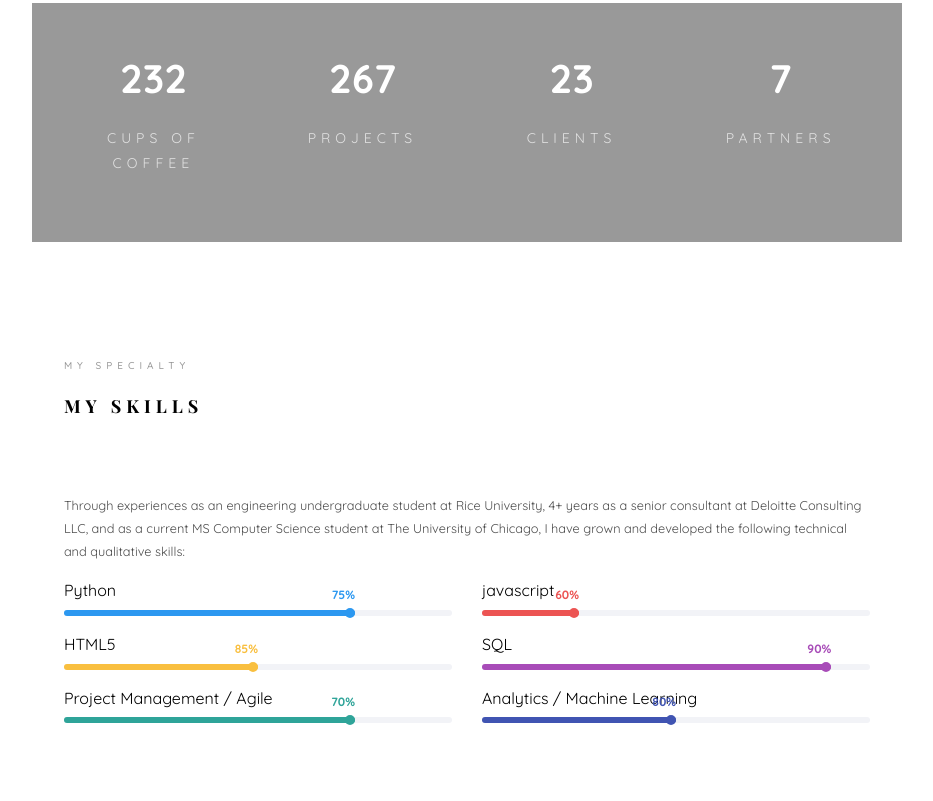
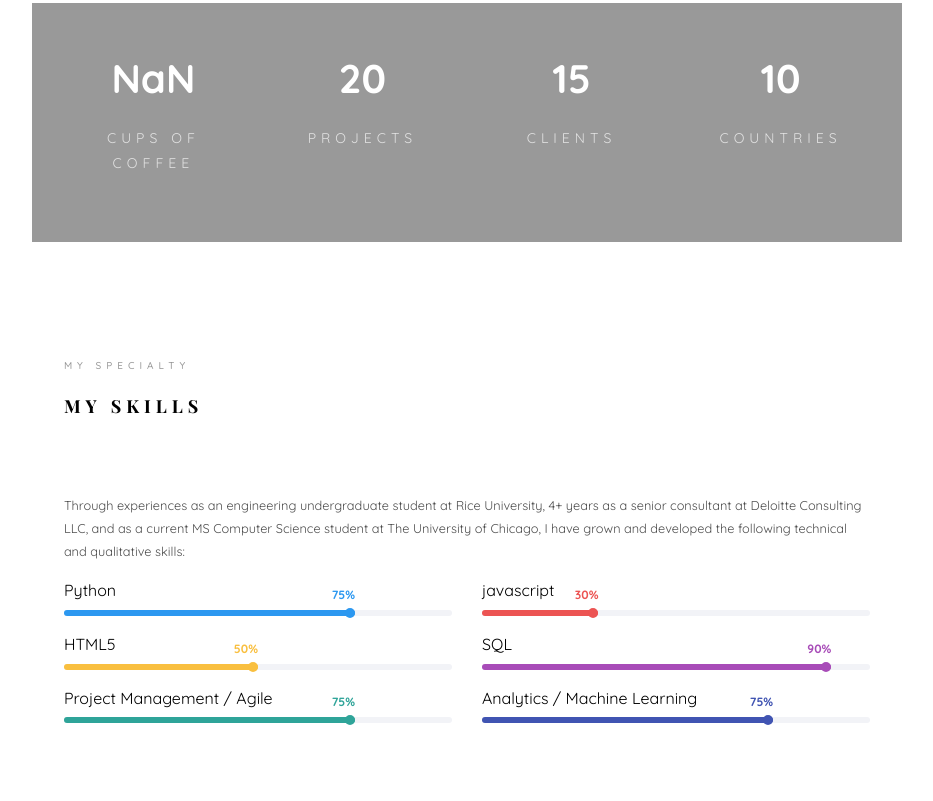
Before and after one commit to ashkanray/projectashkan.com, a plain HTML site: page index.html in a window 1280 px wide. Shown: the part 2019-2820 px from the top of the page, without its empty margins (323-1256 px from the left). Drawn offline with nearby package versions, Linux system fonts and the light colour scheme; files whose address does not match are found by name; a web font is replaced by a local one.

Commit message:
Index Changes

```diff
--- a/index.html
+++ b/index.html
@@ -125,8 +125,8 @@ Copyright <script>document.write(new Date().getFullYear());</script> All rights
 										<p><i>Brought to you by Project Biz</i></p>
 											<p> For additional information, please find me on:
 											<ul>
-												<li><a href="https://www.instagram.com/ashkanray/?hl=en">Instagram<i class="icon-instagram"></i></a></li>
-												<li><a href="https://www.linkedin.com/in/ashkanrohani/">Linkedin<i class="icon-linkedin2"></i></a></li>
+												<li><a href="https://www.instagram.com/ashkanray/?hl=en">Instagram  <i class="icon-instagram"></i></a></li>
+												<li><a href="https://www.linkedin.com/in/ashkanrohani/">Linkedin  <i class="icon-linkedin2"></i></a></li>
 											</ul>
 											</p>
 									</div>
@@ -142,19 +142,19 @@ Copyright <script>document.write(new Date().getFullYear());</script> All rights
 								<div class="col-md-3 animate-box" data-animate-effect="fadeInRight">
 									<div class="services color-2">
 										<span class="icon2"><i class="icon-globe-outline"></i></span>
-										<h3>Project Management<br></h3>
+										<h3>Project Management<br> </h3>
 									</div>
 								</div>
 								<div class="col-md-3 animate-box" data-animate-effect="fadeInTop">
 									<div class="services color-3">
 										<span class="icon2"><i class="icon-data"></i></span>
-										<h3>Software Engineering<br></h3>
+										<h3>Software Engineering<br> </h3>
 									</div>
 								</div>
 								<div class="col-md-3 animate-box" data-animate-effect="fadeInBottom">
 									<div class="services color-4">
 										<span class="icon2"><i class="icon-phone3"></i></span>
-										<h3>Machine Learning & Analytics<br></h3>
+										<h3>Machine Learning & Analytics<br> </h3>
 									</div>
 								</div>
 							</div>
@@ -177,20 +177,20 @@ Copyright <script>document.write(new Date().getFullYear());</script> All rights
 					</div>
 					<div class="row">
 						<div class="col-md-3 text-center animate-box">
-							<span class="colorlib-counter js-counter" data-from="0" data-to="309" data-speed="5000" data-refresh-interval="50"></span>
+							<span class="colorlib-counter js-counter" data-from="0" data-to="∞" data-speed="500" data-refresh-interval="50"></span>
 							<span class="colorlib-counter-label">Cups of coffee</span>
 						</div>
 						<div class="col-md-3 text-center animate-box">
-							<span class="colorlib-counter js-counter" data-from="0" data-to="356" data-speed="5000" data-refresh-interval="50"></span>
+							<span class="colorlib-counter js-counter" data-from="0" data-to="20" data-speed="500" data-refresh-interval="50"></span>
 							<span class="colorlib-counter-label">Projects</span>
 						</div>
 						<div class="col-md-3 text-center animate-box">
-							<span class="colorlib-counter js-counter" data-from="0" data-to="30" data-speed="5000" data-refresh-interval="50"></span>
+							<span class="colorlib-counter js-counter" data-from="0" data-to="15" data-speed="500" data-refresh-interval="50"></span>
 							<span class="colorlib-counter-label">Clients</span>
 						</div>
 						<div class="col-md-3 text-center animate-box">
-							<span class="colorlib-counter js-counter" data-from="0" data-to="10" data-speed="5000" data-refresh-interval="50"></span>
-							<span class="colorlib-counter-label">Partners</span>
+							<span class="colorlib-counter js-counter" data-from="0" data-to="10" data-speed="500" data-refresh-interval="50"></span>
+							<span class="colorlib-counter-label">Countries</span>
 						</div>
 					</div>
 				</div>
@@ -223,9 +223,9 @@ Copyright <script>document.write(new Date().getFullYear());</script> All rights
 							<div class="progress-wrap">
 								<h3>javascript</h3>
 								<div class="progress">
-								 	<div class="progress-bar color-2" role="progressbar" aria-valuenow="25"
-								  	aria-valuemin="0" aria-valuemax="100" style="width:25%">
-								    <span>60%</span>
+								 	<div class="progress-bar color-2" role="progressbar" aria-valuenow="30"
+								  	aria-valuemin="0" aria-valuemax="100" style="width:30%">
+								    <span>30%</span>
 								  	</div>
 								</div>
 							</div>
@@ -236,7 +236,7 @@ Copyright <script>document.write(new Date().getFullYear());</script> All rights
 								<div class="progress">
 								 	<div class="progress-bar color-3" role="progressbar" aria-valuenow="50"
 								  	aria-valuemin="0" aria-valuemax="100" style="width:50%">
-								    <span>85%</span>
+								    <span>50%</span>
 								  	</div>
 								</div>
 							</div>
@@ -245,7 +245,7 @@ Copyright <script>document.write(new Date().getFullYear());</script> All rights
 							<div class="progress-wrap">
 								<h3>SQL</h3>
 								<div class="progress">
-								 	<div class="progress-bar color-4" role="progressbar" aria-valuenow="50"
+								 	<div class="progress-bar color-4" role="progressbar" aria-valuenow="90"
 								  	aria-valuemin="0" aria-valuemax="100" style="width:90%">
 								    <span>90%</span>
 								  	</div>
@@ -258,7 +258,7 @@ Copyright <script>document.write(new Date().getFullYear());</script> All rights
 								<div class="progress">
 								 	<div class="progress-bar color-5" role="progressbar" aria-valuenow="75"
 								  	aria-valuemin="0" aria-valuemax="100" style="width:75%">
-								    <span>70%</span>
+								    <span>75%</span>
 								  	</div>
 								</div>
 							</div>
@@ -267,9 +267,9 @@ Copyright <script>document.write(new Date().getFullYear());</script> All rights
 							<div class="progress-wrap">
 								<h3>Analytics / Machine Learning</h3>
 								<div class="progress">
-								 	<div class="progress-bar color-6" role="progressbar" aria-valuenow="50"
-								  	aria-valuemin="0" aria-valuemax="100" style="width:50%">
-								    <span>80%</span>
+								 	<div class="progress-bar color-6" role="progressbar" aria-valuenow="75"
+								  	aria-valuemin="0" aria-valuemax="100" style="width:75%">
+								    <span>75%</span>
 								  	</div>
 								</div>
 							</div>
@@ -464,8 +464,7 @@ Copyright <script>document.write(new Date().getFullYear());</script> All rights
 
 			<section class="colorlib-work" data-section="work">
 				<div class="colorlib-narrow-content">
-				<!-- <ul class="slides">
-				<li style="background-image: url(coming_soon.jpg);"> -->
+
 					<div class="row">
 						<div class="col-md-6 col-md-offset-3 col-md-pull-3 animate-box" data-animate-effect="fadeInLeft">
 							<span class="heading-meta">My Work</span>
@@ -473,13 +472,15 @@ Copyright <script>document.write(new Date().getFullYear());</script> All rights
 						</div>
 					</div>
 
+					<img src="images/coming_soon.jpg" class="img-rounded">
 
+					<!--
 					<div class="row row-bottom-padded-sm animate-box" data-animate-effect="fadeInLeft">
-						<!--
+
 						<div class="col-md-12">
 							<p class="work-menu"><span><a href="#" class="active">Graphic Design</a></span> <span><a href="#">Web Design</a></span> <span><a href="#">Software</a></span> <span><a href="#">Apps</a></span></p>
 						</div>
-						-->
+
 					</div>
 					<div class="row">
 						<div class="col-md-6 animate-box" data-animate-effect="fadeInLeft">
@@ -573,13 +574,14 @@ Copyright <script>document.write(new Date().getFullYear());</script> All rights
 							</div>
 						</div>
 					</div>
+					-->
+
 					<div class="row">
 						<div class="col-md-12 animate-box">
 							<p><a href="#" class="btn btn-primary btn-lg btn-load-more">Load more <i class="icon-reload"></i></a></p>
 						</div>
 					</div>
 
-				</li>
 				</div>
 			</section>
 
@@ -587,7 +589,6 @@ Copyright <script>document.write(new Date().getFullYear());</script> All rights
 			<section class="colorlib-blog" data-section="blog">
 				<div class="colorlib-narrow-content">
 
-				<!--><li style="background-image: url(coming_soon.jpg);"> -->
 
 					<div class="row">
 						<div class="col-md-6 col-md-offset-3 col-md-pull-3 animate-box" data-animate-effect="fadeInLeft">
@@ -599,14 +600,16 @@ Copyright <script>document.write(new Date().getFullYear());</script> All rights
 					<div class="row">
 						<div class="col-md-4 col-sm-6 animate-box" data-animate-effect="fadeInLeft">
 							<div class="blog-entry">
-								<a href="blog.html" class="blog-img"><img src="images/blog-1.jpg" class="img-responsive" alt="HTML5 Bootstrap Template by colorlib.com"></a>
+								<a href="https://www.linkedin.com/pulse/social-media-attack-our-mental-health-ashkan-rohani/?trackingId=tJY9paglEzdjuNGEvxxdyw%3D%3D" class="blog-img"><img src="images/blog-1.jpg" class="img-responsive" alt="Social Media is an attack on our mental well-being"></a>
 								<div class="desc">
-									<span><small>April 14, 2018 </small> | <small> Web Design </small> | <small> <i class="icon-bubble3"></i> 4</small></span>
-									<h3><a href="blog.html">Renovating National Gallery</a></h3>
-									<p>Separated they live in Bookmarksgrove right at the coast of the Semantics, a large language ocean.</p>
+									<span><small> July 27, 2016 </small> | <small> Psychological Study </small> | <small> <i class="icon-bubble3"></i> 2</small></span>
+									<h3><a href="https://www.linkedin.com/pulse/social-media-attack-our-mental-health-ashkan-rohani/?trackingId=tJY9paglEzdjuNGEvxxdyw%3D%3D">Social Media: An Attack on our Mental Health</a></h3>
+									<p>Social Media isolation and social comparison has led researchers to believe that a use of social networking, severe or non-severe, can equally lead to issues regarding our mental well-being</p>
 								</div>
 							</div>
 						</div>
+
+						<!--
 						<div class="col-md-4 col-sm-6 animate-box" data-animate-effect="fadeInRight">
 							<div class="blog-entry">
 								<a href="blog.html" class="blog-img"><img src="images/blog-2.jpg" class="img-responsive" alt="HTML5 Bootstrap Template by colorlib.com"></a>
@@ -617,6 +620,7 @@ Copyright <script>document.write(new Date().getFullYear());</script> All rights
 								</div>
 							</div>
 						</div>
+
 						<div class="col-md-4 col-sm-6 animate-box" data-animate-effect="fadeInLeft">
 							<div class="blog-entry">
 								<a href="blog.html" class="blog-img"><img src="images/blog-3.jpg" class="img-responsive" alt="HTML5 Bootstrap Template by colorlib.com"></a>
@@ -627,14 +631,15 @@ Copyright <script>document.write(new Date().getFullYear());</script> All rights
 								</div>
 							</div>
 						</div>
+						-->
 					</div>
+
 					<div class="row">
 						<div class="col-md-12 animate-box">
 							<p><a href="#" class="btn btn-primary btn-lg btn-load-more">Load more <i class="icon-reload"></i></a></p>
 						</div>
 					</div>
 
-				</li>
 				</div>
 
 			</section>
@@ -665,8 +670,8 @@ Copyright <script>document.write(new Date().getFullYear());</script> All rights
 									<i class="icon-map"></i>
 								</div>
 								<div class="colorlib-text">
-									<p>Home: 500 W 2nd St #1600, Austin, TX 78702
-									<br>Current: Halsted St., Chicago IL 60616</p>
+									<p><strong>Home:</strong> 500 W 2nd St #1600, Austin, TX 78702 </p>
+									<p><strong>Current:</strong> Halsted St., Chicago IL 60616</p>
 								</div>
 							</div>
 
@@ -675,7 +680,7 @@ Copyright <script>document.write(new Date().getFullYear());</script> All rights
 									<i class="icon-phone"></i>
 								</div>
 								<div class="colorlib-text">
-									<p><a href="tel://">+1 832 492 5956</a></p>
+									<p>Cell Number: <a href="tel://">+1 (832) 492-5956</a></p>
 								</div>
 							</div>
 						</div>
```
Also changed, not shown: images/blog-1.jpg (added).
